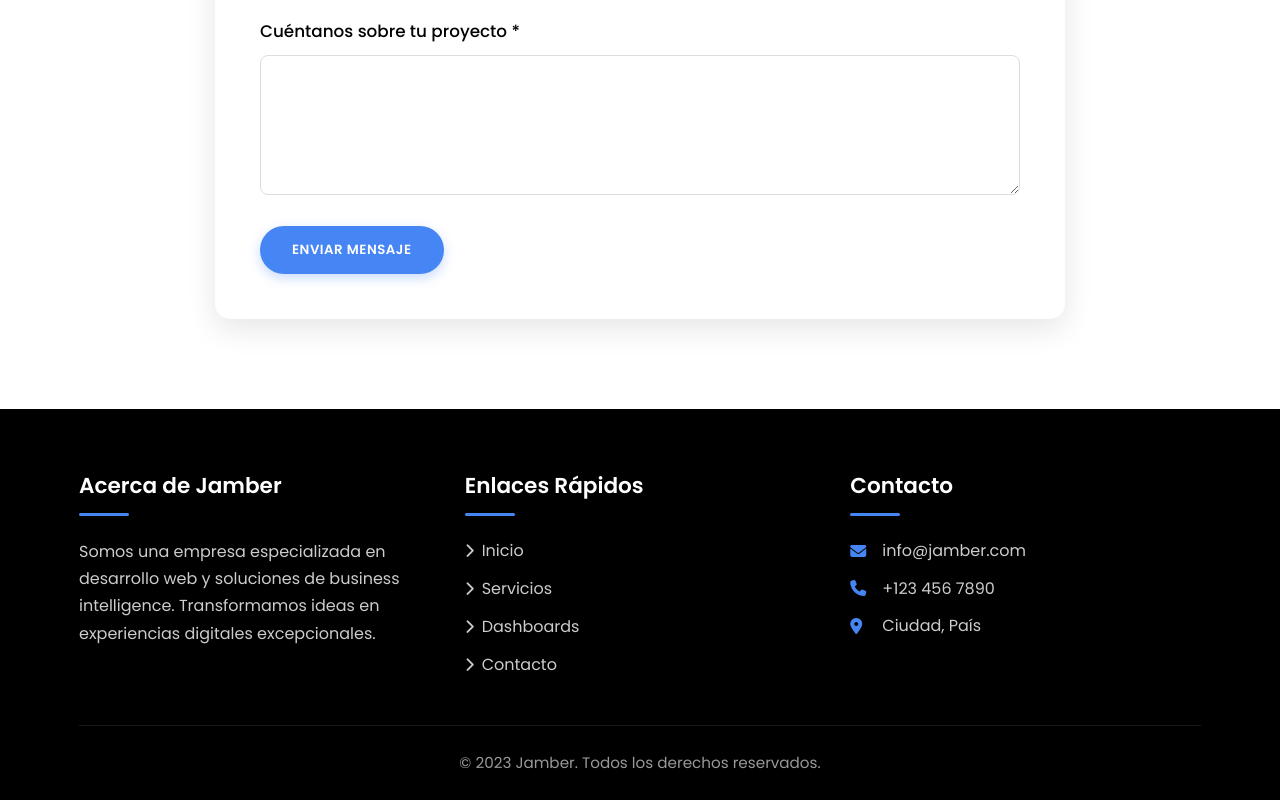
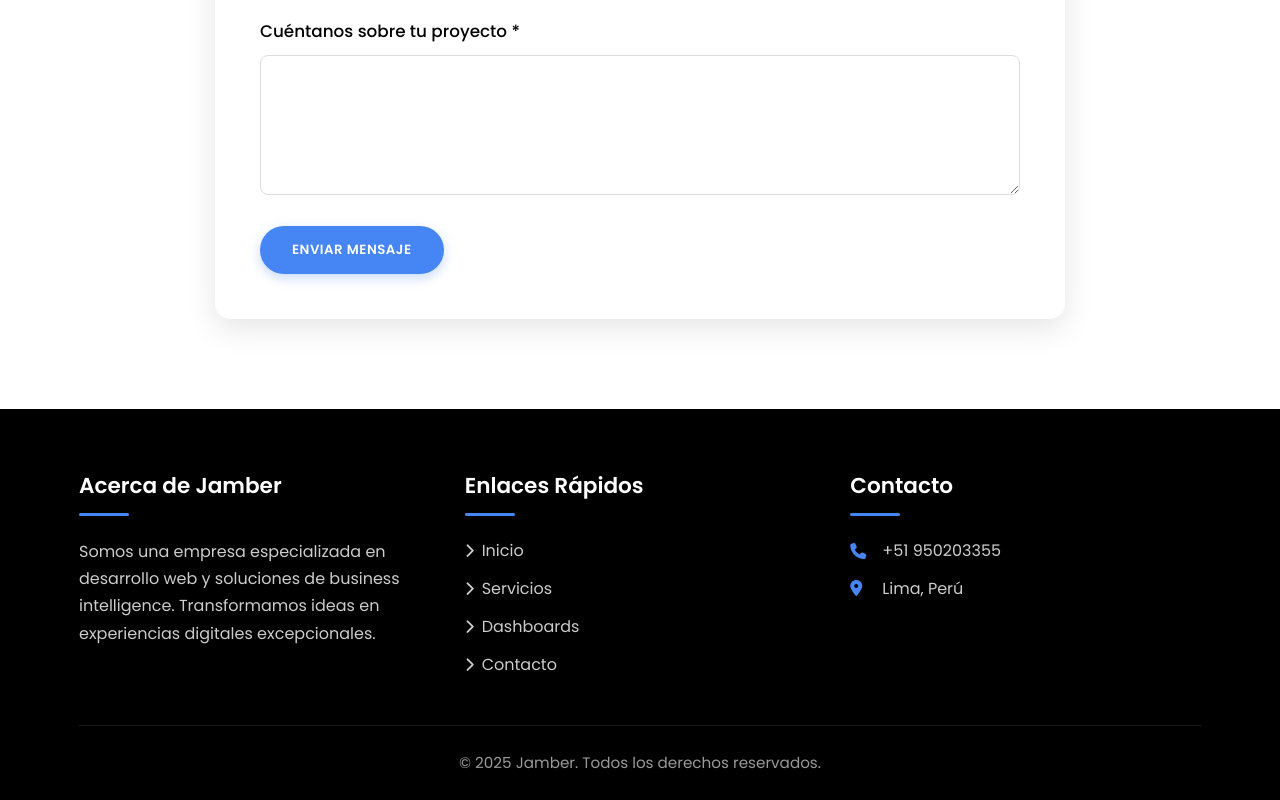
Before and after one commit to rivenie/Cajon-Blog, a plain HTML site: page index.html in a window 1280 px wide. Shown: the part 3550-4350 px from the top of the page. Drawn offline with Linux system fonts and the light colour scheme.

Commit message:
Quitar correo y agregar número

```diff
--- a/index.html
+++ b/index.html
@@ -376,14 +376,14 @@
 
           <div class="footer-section footer-contact">
             <h3>Contacto</h3>
-            <p><i class="fas fa-envelope"></i> info@jamber.com</p>
-            <p><i class="fas fa-phone"></i> +123 456 7890</p>
-            <p><i class="fas fa-map-marker-alt"></i> Ciudad, País</p>
+            <!--<p><i class="fas fa-envelope"></i> info@jamber.com</p>-->
+            <p><i class="fas fa-phone"></i> +51 950203355</p>
+            <p><i class="fas fa-map-marker-alt"></i> Lima, Perú</p>
           </div>
         </div>
 
         <div class="footer-bottom">
-          <p>&copy; 2023 Jamber. Todos los derechos reservados.</p>
+          <p>&copy; 2025 Jamber. Todos los derechos reservados.</p>
         </div>
       </div>
     </footer>
```
